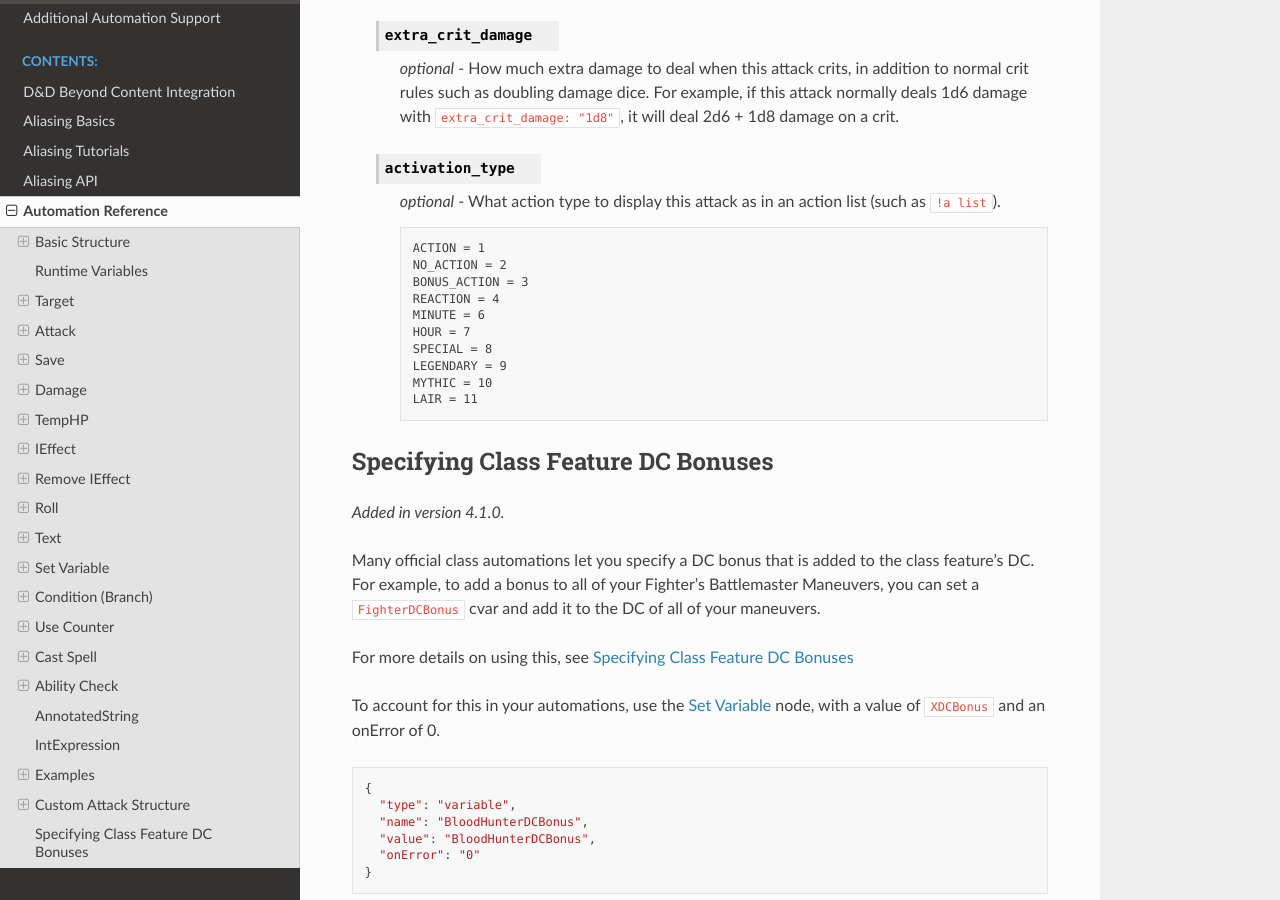
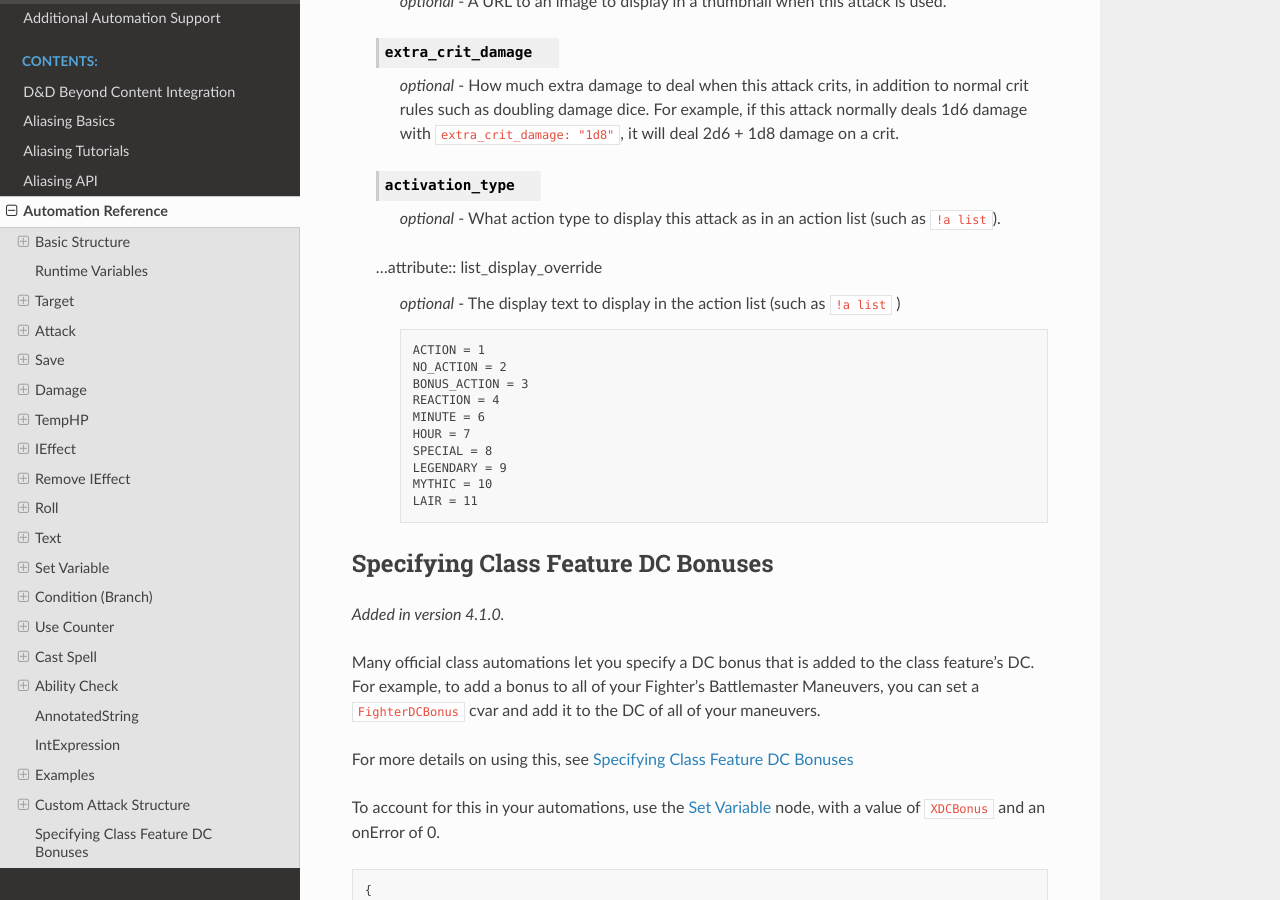
Before and after one commit to avrae/avrae, a Sphinx documentation site: the page built from docs/automation_ref.rst, in a window 1280 px wide and 900 px high, scrolled down 31306 px. Built offline with Sphinx 7.4.7 and the Read the Docs theme 3.1.0, drawn with Linux system fonts in a browser that asks for light colours; some of the changed text lies outside the part shown.

Commit message:
Update documentation as well

```diff
--- a/docs/automation_ref.rst
+++ b/docs/automation_ref.rst
@@ -1477,6 +1477,7 @@ Custom Attack Structure
         thumb?: string;
         extra_crit_damage?: string;
         activation_type?: number;
+        list_display_override?: AnnotatedString
     }
 
 In order to use Automation, it needs to be contained within a custom attack or spell. We recommend building these on
@@ -1529,6 +1530,10 @@ Hand-written custom attacks may be written in JSON or YAML and imported using th
     .. attribute:: activation_type
 
         *optional* - What action type to display this attack as in an action list (such as ``!a list``).
+
+    ...attribute:: list_display_override
+
+        *optional* - The display text to display in the action list (such as ``!a list`` )
 
         .. code-block:: text
 
```
